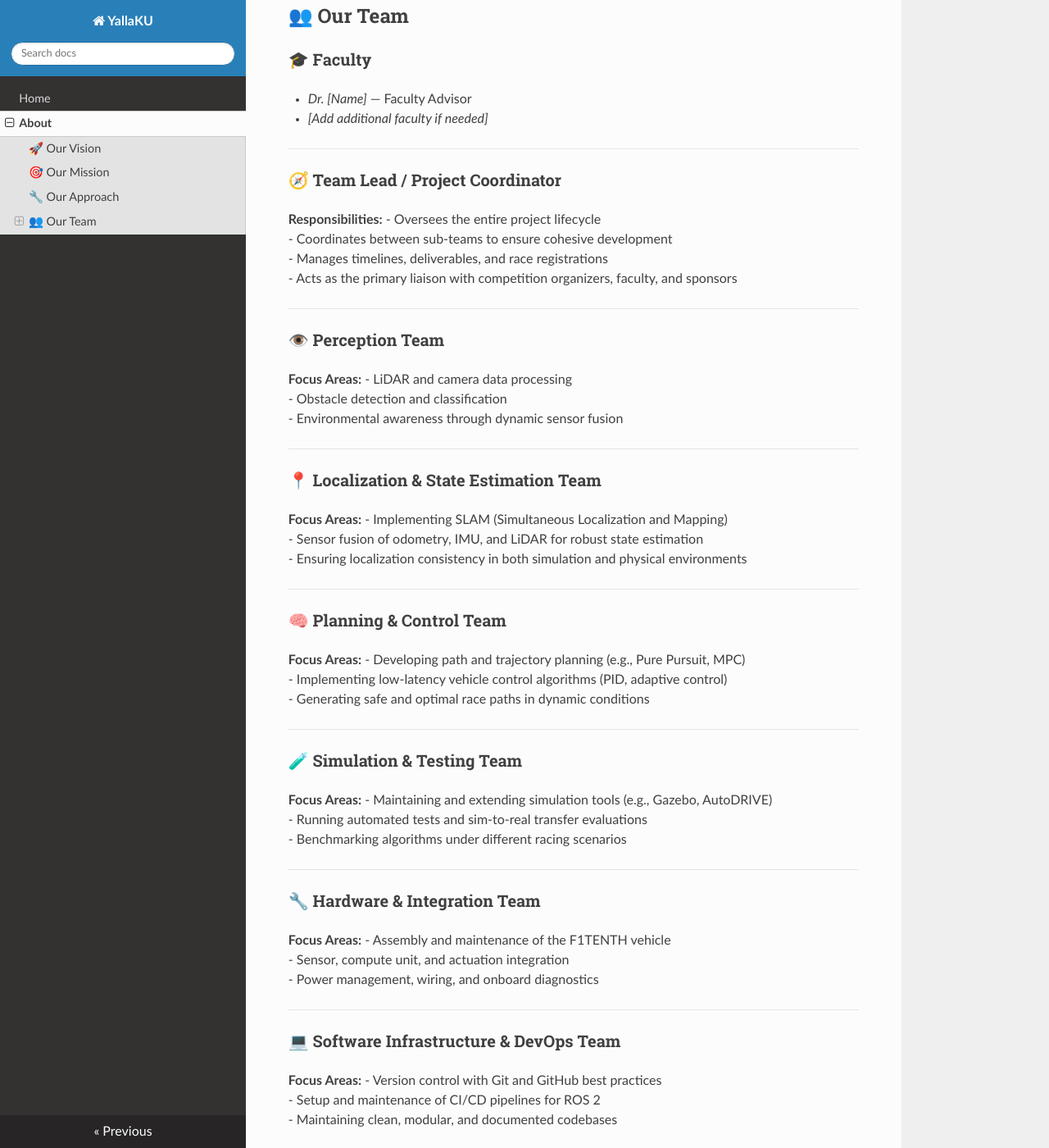
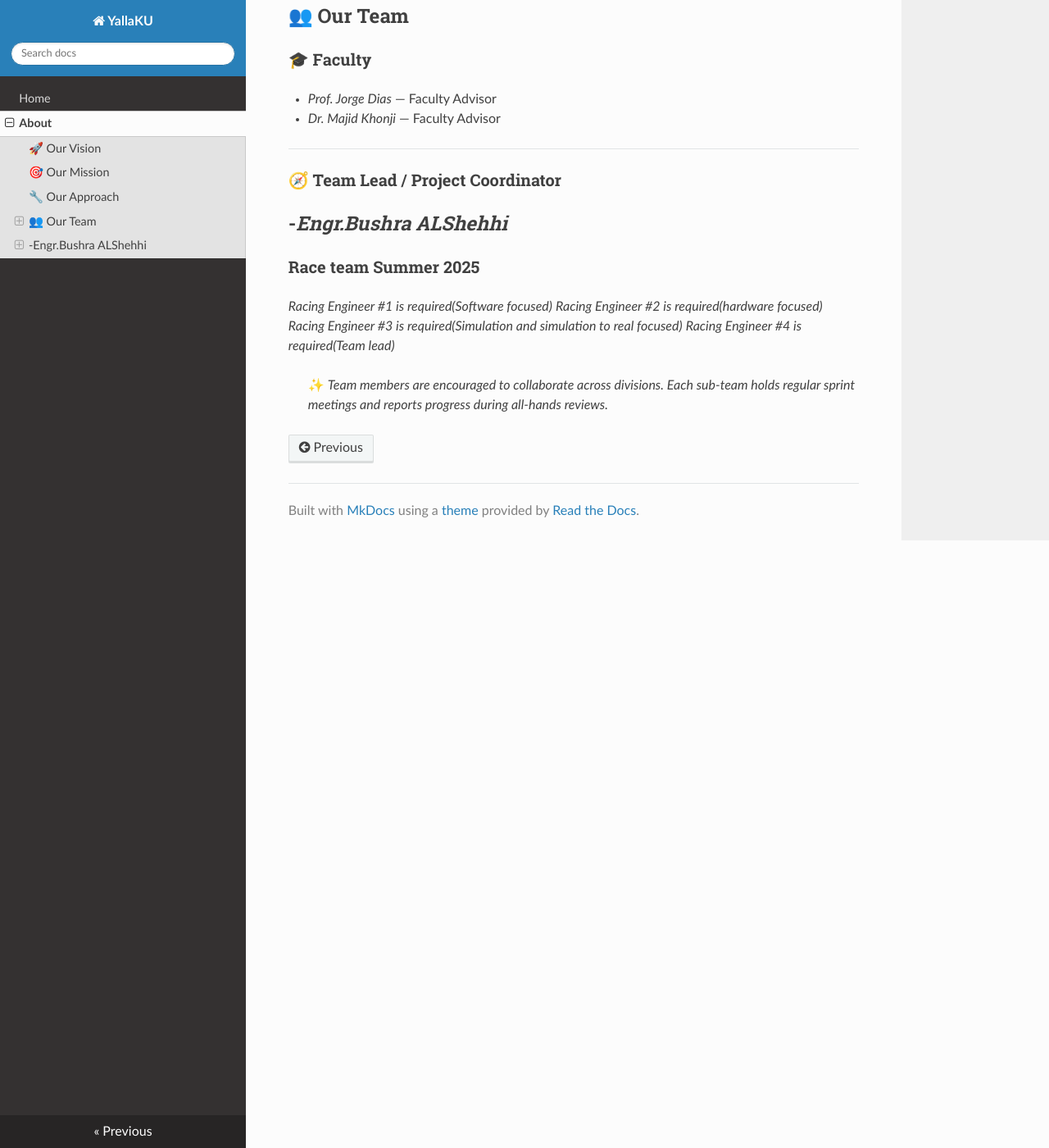
Before and after one commit to EngBushraA/YallaKU, an MkDocs documentation site: the page built from docs/about.md, in a window 1280 px wide and 1400 px high, scrolled down 1014 px. Shown: the whole window at 82% size. Built offline with MkDocs 1.6.1, drawn with Linux system fonts in a browser that asks for light colours; nearby versions of some CDN libraries; some of the changed text lies outside the part shown.

Commit message:
edited the team

```diff
--- a/docs/about.md
+++ b/docs/about.md
@@ -32,82 +32,22 @@ To lead in autonomous racing innovation by integrating cutting-edge research, ha
 
 ### 🎓 Faculty
 
-- *Dr. [Name]* — Faculty Advisor
-- *[Add additional faculty if needed]*
+- *Prof. Jorge Dias* — Faculty Advisor
+
+- *Dr. Majid Khonji* — Faculty Advisor
 
 ---
 
 ### 🧭 Team Lead / Project Coordinator
 
-**Responsibilities:**
-- Oversees the entire project lifecycle
-- Coordinates between sub-teams to ensure cohesive development
-- Manages timelines, deliverables, and race registrations
-- Acts as the primary liaison with competition organizers, faculty, and sponsors
-
+-*Engr.Bushra ALShehhi*
 ---
 
-### 👁️ Perception Team
+### Race team Summer 2025
 
-**Focus Areas:**
-- LiDAR and camera data processing
-- Obstacle detection and classification
-- Environmental awareness through dynamic sensor fusion
-
----
-
-### 📍 Localization & State Estimation Team
-
-**Focus Areas:**
-- Implementing SLAM (Simultaneous Localization and Mapping)
-- Sensor fusion of odometry, IMU, and LiDAR for robust state estimation
-- Ensuring localization consistency in both simulation and physical environments
-
----
-
-### 🧠 Planning & Control Team
-
-**Focus Areas:**
-- Developing path and trajectory planning (e.g., Pure Pursuit, MPC)
-- Implementing low-latency vehicle control algorithms (PID, adaptive control)
-- Generating safe and optimal race paths in dynamic conditions
-
----
-
-### 🧪 Simulation & Testing Team
-
-**Focus Areas:**
-- Maintaining and extending simulation tools (e.g., Gazebo, AutoDRIVE)
-- Running automated tests and sim-to-real transfer evaluations
-- Benchmarking algorithms under different racing scenarios
-
----
-
-### 🔧 Hardware & Integration Team
-
-**Focus Areas:**
-- Assembly and maintenance of the F1TENTH vehicle
-- Sensor, compute unit, and actuation integration
-- Power management, wiring, and onboard diagnostics
-
----
-
-### 💻 Software Infrastructure & DevOps Team
-
-**Focus Areas:**
-- Version control with Git and GitHub best practices
-- Setup and maintenance of CI/CD pipelines for ROS 2
-- Maintaining clean, modular, and documented codebases
-
----
-
-### 📢 Outreach & Documentation Team
-
-**Focus Areas:**
-- Managing the team’s public presence (website, social media)
-- Creating documentation, blog posts, and videos
-- Preparing presentations for outreach events and competitions
-
----
+*Racing Engineer #1 is required(Software focused)*
+*Racing Engineer #2 is required(hardware focused)*
+*Racing Engineer #3 is required(Simulation and simulation to real focused)*
+*Racing Engineer #4 is required(Team lead)*
 
 > ✨ *Team members are encouraged to collaborate across divisions. Each sub-team holds regular sprint meetings and reports progress during all-hands reviews.*
```
Also changed, not shown: site/404.html, site/about/index.html, site/index.html, site/sitemap.xml, 1 other file.
